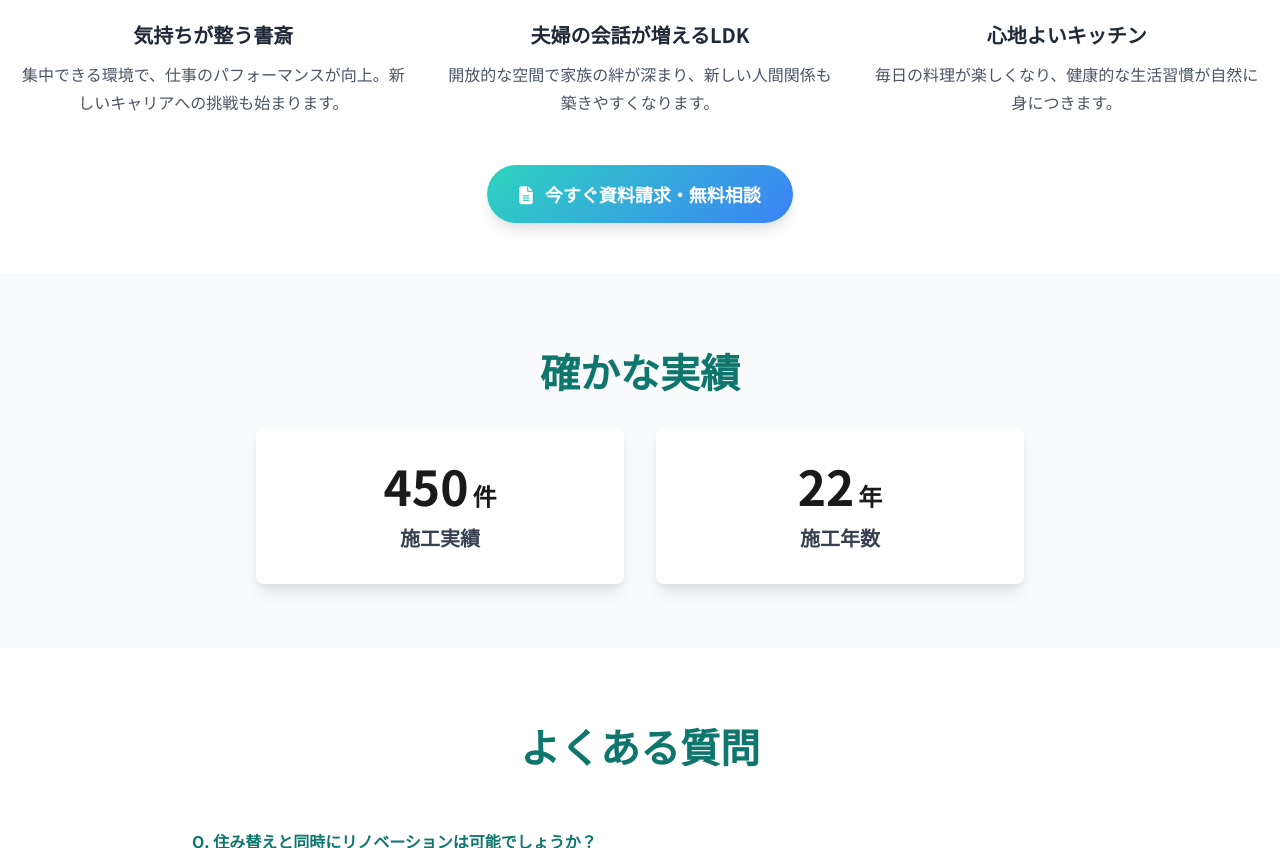
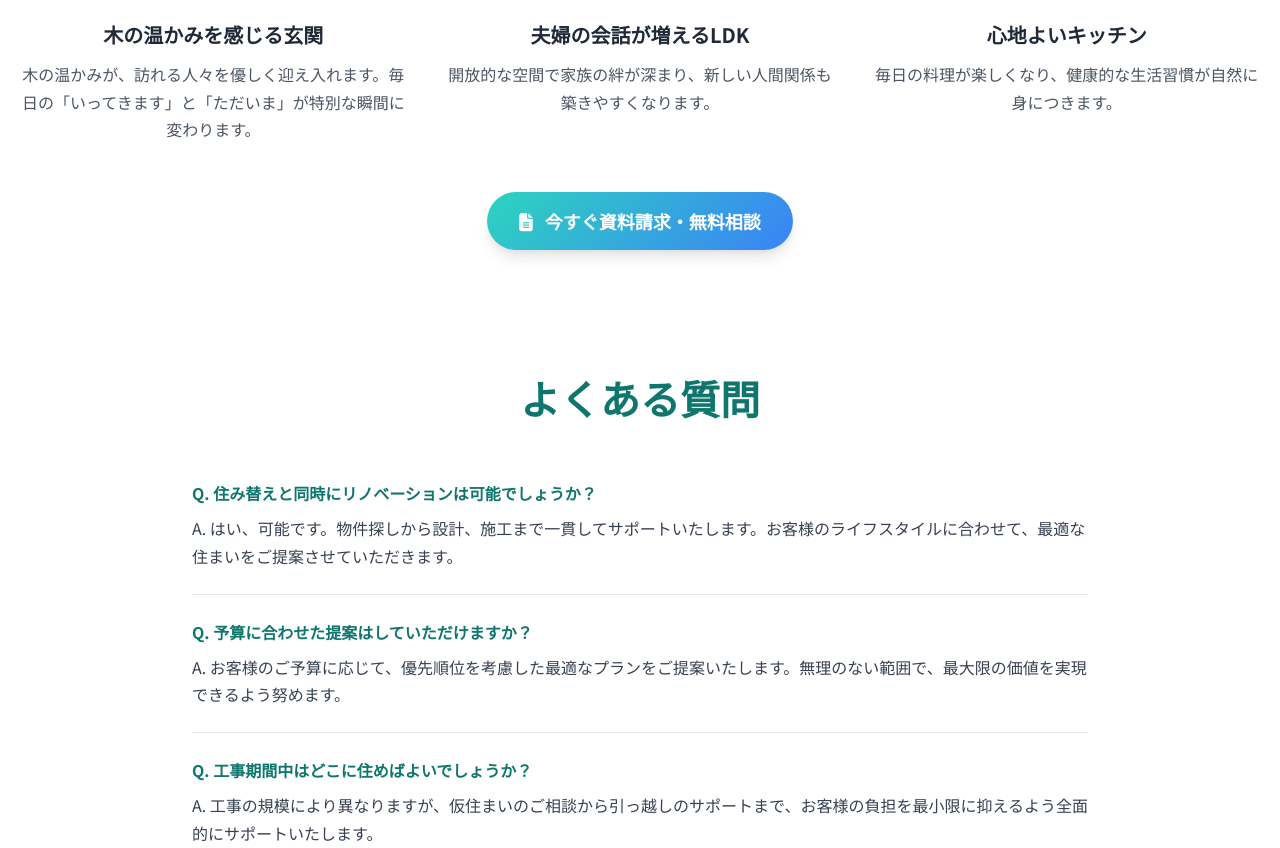
Before and after one commit to staff-12345/art-sora-LP-31-1, a plain HTML site: page index.html in a window 1280 px wide. Shown: the part 1361-2209 px from the top of the page. Drawn offline with nearby package versions, Linux system fonts and the light colour scheme.

Commit message:
Update index.html

```diff
--- a/index.html
+++ b/index.html
@@ -117,10 +117,10 @@
             <div class="grid md:grid-cols-3 gap-8 mb-16">
                 <div class="text-center hover-lift">
                     <div class="mb-6">
-                        <img src="https://i.postimg.cc/qM4D6w3N/RE-4.jpg" alt="集中できる書斎空間で仕事効率がアップ" class="benefit-image w-full">
+                        <img src="https://i.postimg.cc/qM4D6w3N/RE-4.jpg" alt="木の温かみを感じる玄関" class="benefit-image w-full">
                     </div>
-                    <h3 class="text-xl font-semibold mb-3 text-gray-800">気持ちが整う書斎</h3>
-                    <p class="text-gray-600">集中できる環境で、仕事のパフォーマンスが向上。新しいキャリアへの挑戦も始まります。</p>
+                    <h3 class="text-xl font-semibold mb-3 text-gray-800">木の温かみを感じる玄関</h3>
+                    <p class="text-gray-600">木の温かみが、訪れる人々を優しく迎え入れます。毎日の「いってきます」と「ただいま」が特別な瞬間に変わります。</p>
                 </div>
 
                 <div class="text-center hover-lift">
@@ -133,7 +133,7 @@
 
                 <div class="text-center hover-lift">
                     <div class="mb-6">
-                        <img src="https://i.postimg.cc/25b0NXPK/RE-6.jpg" alt="心地よい玄関・キッチン空間" class="benefit-image w-full">
+                        <img src="https://i.postimg.cc/y8wtMMbc/RE-13.jpg" alt="心地よいキッチン空間" class="benefit-image w-full">
                     </div>
                     <h3 class="text-xl font-semibold mb-3 text-gray-800">心地よいキッチン</h3>
                     <p class="text-gray-600">毎日の料理が楽しくなり、健康的な生活習慣が自然に身につきます。</p>
@@ -145,22 +145,6 @@
                     <i class="fas fa-file-alt mr-2"></i>
                     今すぐ資料請求・無料相談
                 </a>
-            </div>
-        </div>
-    </section>
-
-    <section class="section-padding bg-gray-50">
-        <div class="container mx-auto px-4">
-            <h2 class="section-title">確かな実績</h2>
-            <div class="grid md:grid-cols-2 gap-8 text-center max-w-3xl mx-auto">
-                <div class="stat-card">
-                    <p class="text-4xl lg:text-5xl font-bold text-teal-600">450<span class="text-2xl ml-1">件</span></p>
-                    <h3 class="text-xl font-semibold mt-3 text-gray-700">施工実績</h3>
-                </div>
-                <div class="stat-card">
-                    <p class="text-4xl lg:text-5xl font-bold text-teal-600">22<span class="text-2xl ml-1">年</span></p>
-                    <h3 class="text-xl font-semibold mt-3 text-gray-700">施工年数</h3>
-                </div>
             </div>
         </div>
     </section>
```
